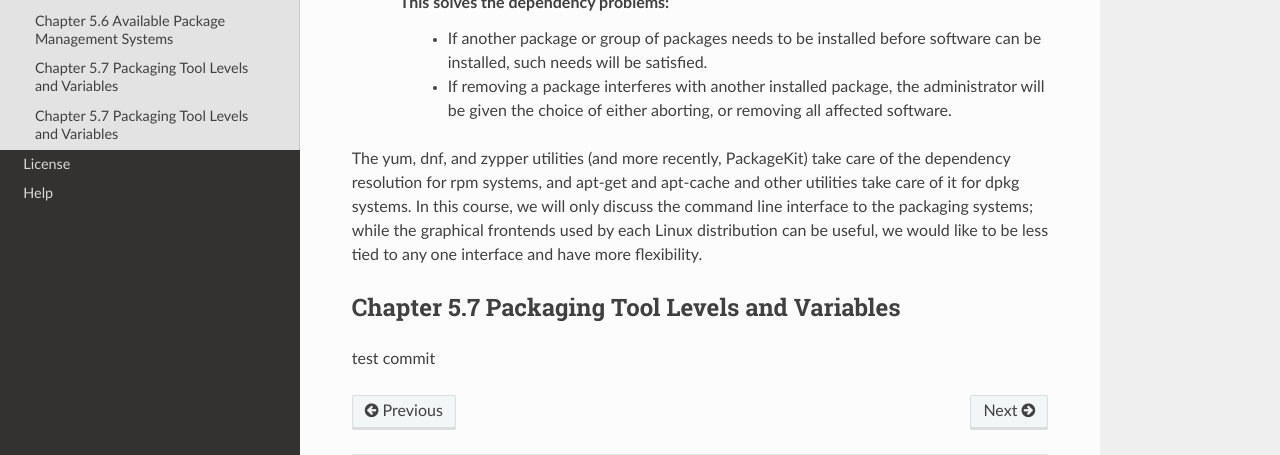
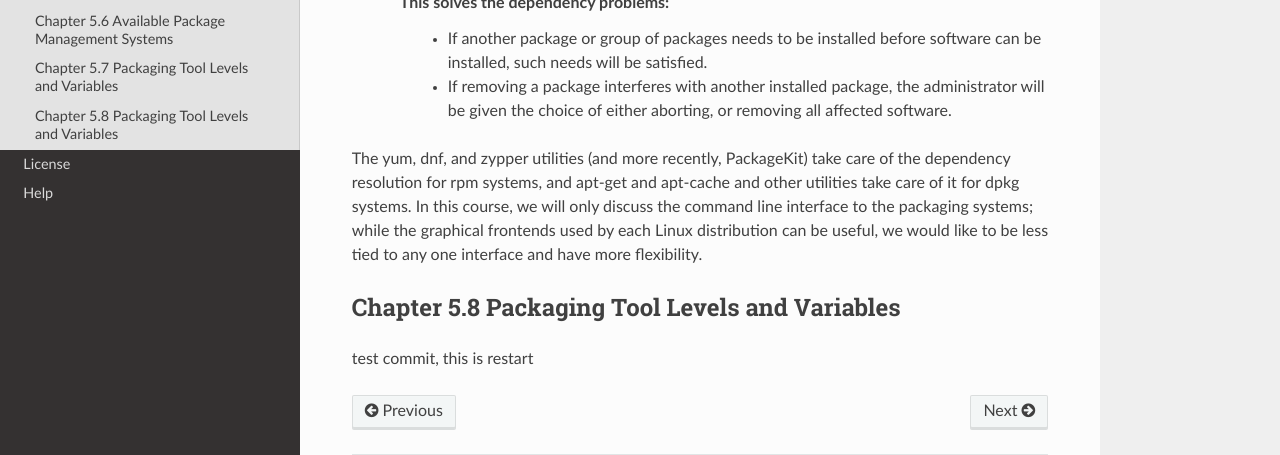
Before and after one commit to py010/linfun, a Sphinx documentation site: the page built from docs/source/chapter5.rst, in a window 1280 px wide and 900 px high, scrolled down 2309 px. Shown: the part 340-795 px from the top of the window. Built offline with Sphinx 7.4.7 and the Read the Docs theme 2.0.0, drawn with Linux system fonts in a browser that asks for light colours; pages that are not in the unit, such as notebooks, are missing from menus.

Commit message:
chnaged on restart

```diff
--- a/docs/source/chapter5.rst
+++ b/docs/source/chapter5.rst
@@ -97,7 +97,7 @@ The yum, dnf, and zypper utilities (and more recently, PackageKit) take care of
 In this course, we will only discuss the command line interface to the packaging systems; while the graphical frontends used by each Linux distribution can be useful, we would like to be less tied to any one interface and have more flexibility.
 
 
-Chapter 5.7 Packaging Tool Levels and Variables
+Chapter 5.8 Packaging Tool Levels and Variables
 ^^^^^^^^^^^^^^^^^^^^^^^^^^^^^^^^^^^^^^^^^^^^^^^
 
-test commit
+test commit, this is restart
```
